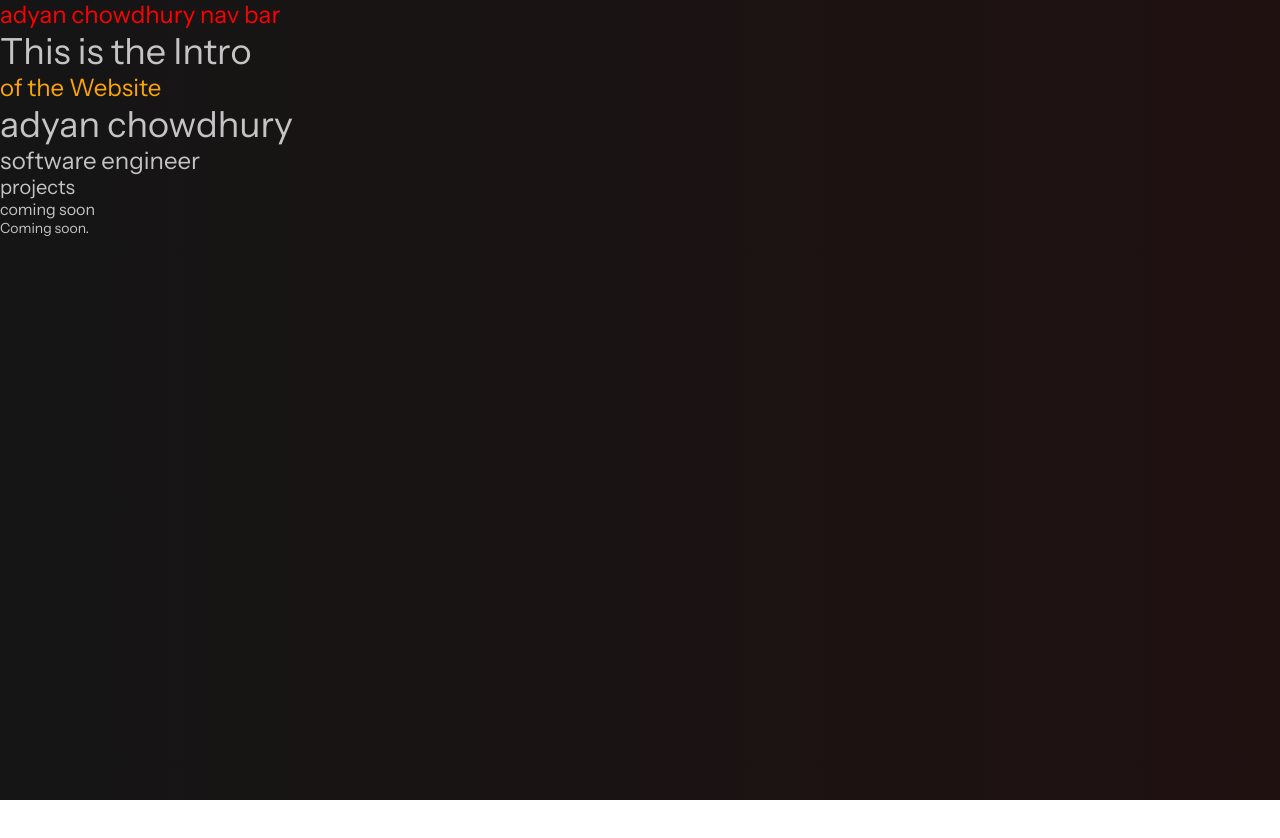
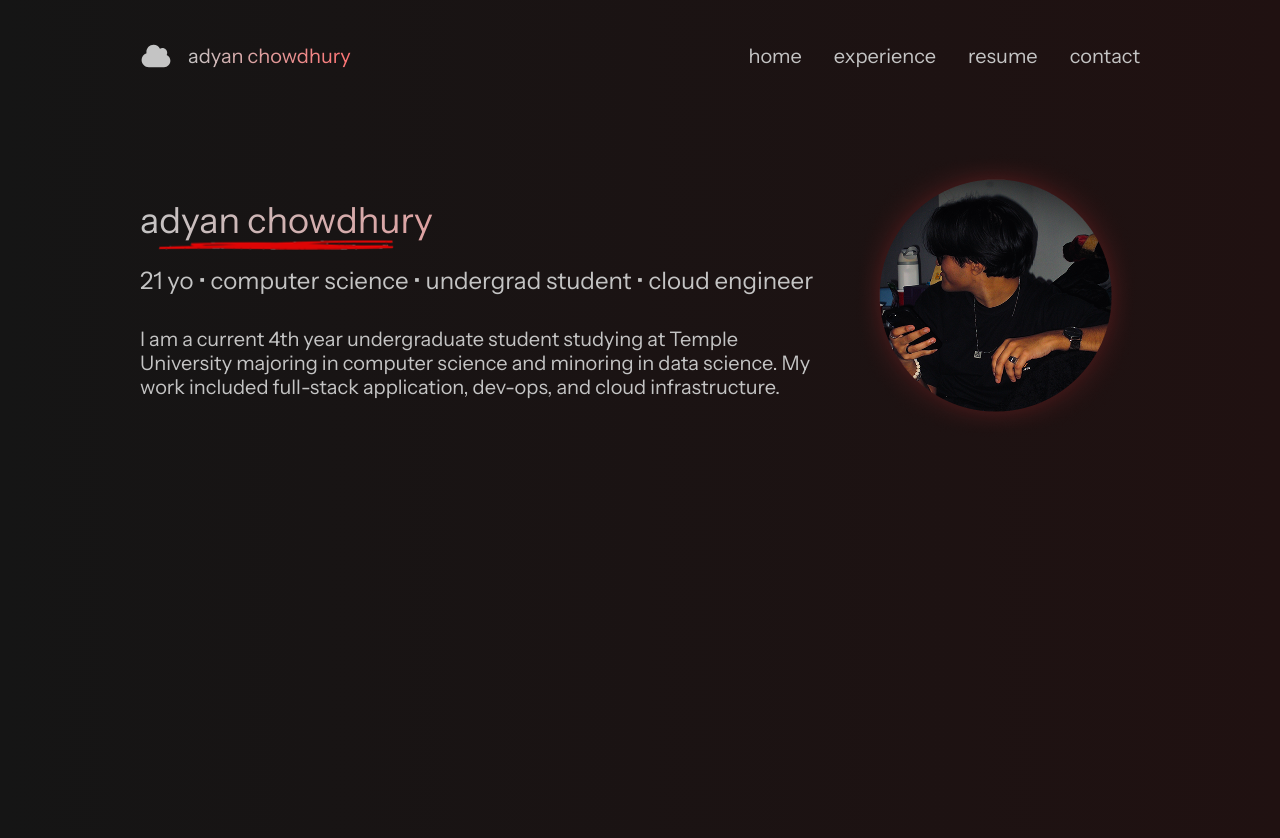
Before and after one commit to adyan1025/adyan1025.github.io, a React (Vite) app: page / in a window 1280 px wide. Shown: the top 838 px of the page. Before the commit the page ends 800 px from the top, so only its background shows below. Built offline with nearby package versions, Linux system fonts and the light colour scheme; a web font is replaced by a local one.

Commit message:
Cleaned landing page

```diff
--- a/src/App.jsx
+++ b/src/App.jsx
@@ -7,11 +7,6 @@ function App() {
     <>
       <Navbar />
       <Intro />
-      <h1>adyan chowdhury</h1>
-      <h2>software engineer</h2>
-      <h3>projects</h3>
-      <h4>coming soon</h4>
-      <p>Coming soon.</p>
     </>
   );
 }
--- a/src/components/Intro.jsx
+++ b/src/components/Intro.jsx
@@ -1,10 +1,23 @@
 import '../styling/Intro.css'
+import AdyanPhoto from '../assets/landing-pic.png'
+import RedUnderline from '../assets/red-underline.png'
 
 function Intro() {
     return(
         <div className="intro">
-            <h1>This is the Intro</h1>
-            <h2>of the Website</h2>
+            <div className='intro-text'>
+                <header>
+                    <div className='h1-with-underline'>
+                        <h1>adyan chowdhury</h1>
+                        <img src={RedUnderline} alt="Red Underline" />
+                    </div>
+                    <h2>21 yo • computer science • undergrad student • cloud engineer</h2>
+                </header>
+                <h3>I am a current 4th year undergraduate student studying at Temple University majoring in computer science and minoring in data science. My work included full-stack application, dev-ops, and cloud infrastructure.</h3>
+            </div>
+            <div className='intro-image'>
+                <img src={AdyanPhoto} alt="Adyan Chowdhury" />
+            </div>
         </div>
     );
 }
--- a/src/components/Navbar.jsx
+++ b/src/components/Navbar.jsx
@@ -3,7 +3,16 @@ import '../styling/Navbar.css'
 function Navbar() {
     return(
         <nav>
-            <h2>adyan chowdhury nav bar</h2>
+            <div className="logo">
+                <svg xmlns="http://www.w3.org/2000/svg" viewBox="0 0 640 640"><path fill="#c4c4c4" d="M32 400C32 479.5 96.5 544 176 544L480 544C550.7 544 608 486.7 608 416C608 364.4 577.5 319.9 533.5 299.7C540.2 286.6 544 271.7 544 256C544 203 501 160 448 160C430.3 160 413.8 164.8 399.6 173.1C375.5 127.3 327.4 96 272 96C192.5 96 128 160.5 128 240C128 248 128.7 255.9 129.9 263.5C73 282.7 32 336.6 32 400z"/></svg>
+                <h3>adyan chowdhury</h3>
+            </div>
+            <ul>
+                <li><h3>home</h3></li>
+                <li><h3>experience</h3></li>
+                <li><h3>resume</h3></li>
+                <li><h3>contact</h3></li>
+            </ul>
         </nav>
     );
 }
--- a/src/styling/Intro.css
+++ b/src/styling/Intro.css
@@ -1,5 +1,37 @@
-.intro h2 {
-    justify-content: right;
-    align-items: right;
-    color: orange;
+.intro {
+    display: flex;
+    justify-content: center;
+    align-items: center;
+    flex-direction: row;
+    gap: 2rem;
 }
+
+.intro .intro-text{
+    display: flex;
+    flex-direction: column;
+    align-items: left;
+    gap: 2rem;
+}
+
+.intro .intro-text header {
+    display: flex;
+    flex-direction: column;
+    gap: 0.25rem;
+}
+
+.intro .intro-text header .h1-with-underline h1 {
+    background: linear-gradient(to right, #C4C4C4, #FF7373);
+    background-clip: text;
+    -webkit-background-clip: text;
+    -webkit-text-fill-color: transparent;
+    margin: 0;
+}
+
+.intro .intro-text header .h1-with-underline img {
+    width: 17rem;
+    margin-top: -1.25rem;
+}
+
+.intro .intro-text h3 {
+    width: 42.5rem;
+}
--- a/src/styling/Navbar.css
+++ b/src/styling/Navbar.css
@@ -1,5 +1,33 @@
-nav h2 {
+nav {
+    display: flex;
+    justify-content: space-between;
+    align-items: center;
+    flex-direction: row;
+}
+
+nav svg {
+    width: 2rem;
+    height: 2rem;
+}
+
+nav .logo {
+    display: flex;
+    justify-content: left;
+    align-items: center;
+    gap: 1rem;
+}
+
+nav .logo h3 {
+    background: linear-gradient(to right, #C4C4C4, #FF7373);
+    background-clip: text;
+    -webkit-background-clip: text;
+    color: transparent;
+}
+
+nav ul {
+    display: flex;
     justify-content: right;
-    align-items: right;
-    color: red;
+    align-items: center;
+    gap: 2rem;
+    list-style: none;
 }
--- a/src/styling/index.css
+++ b/src/styling/index.css
@@ -1,6 +1,6 @@
 * {
   margin: 0;
-  padding: 0;
+  padding: 0 ;
   box-sizing: border-box;
 
 }
@@ -9,6 +9,7 @@
   min-height: 100vh;
   display: flex;
   flex-direction: column;
+  gap: 5rem;
 }
 
 body {
@@ -17,6 +18,10 @@ body {
   background-attachment: fixed;
   background-size: cover;
   color: #C4C4C4;
+  padding-right: 8.75rem;
+  padding-left: 8.75rem;;
+  padding-top: 2.5rem;
+  padding-bottom: 2.5rem;
 }
 
 h1 {
```
Also changed, not shown: src/assets/landing-pic.png (added), src/assets/red-underline.png (added).
